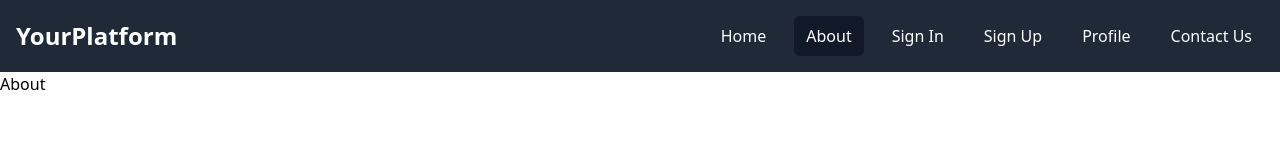
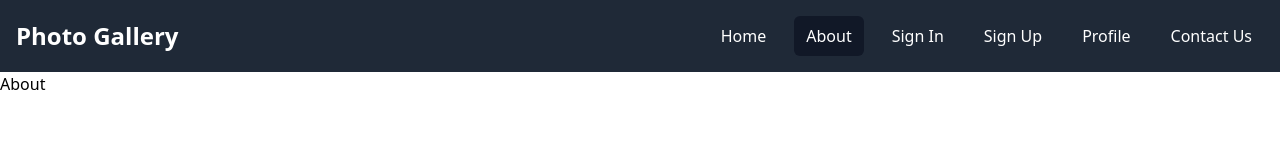
Before and after one commit to caesar44bc/photo-gallery, a React (Vite) app: page /about in a window 1280 px wide. Shown: the top 160 px of the page. Built offline with nearby package versions, Linux system fonts and the light colour scheme.

Commit message:
Update Navbar title to 'Photo Gallery'

```diff
--- a/src/components/Navbar.tsx
+++ b/src/components/Navbar.tsx
@@ -14,7 +14,7 @@ const Navbar = () => {
       <div className="max-w-7xl mx-auto flex justify-between items-center">
         <div className="flex items-center">
           <Link to="/" className="text-2xl font-bold">
-            YourPlatform
+            Photo Gallery
           </Link>
         </div>
         <div className="hidden md:block">
```
